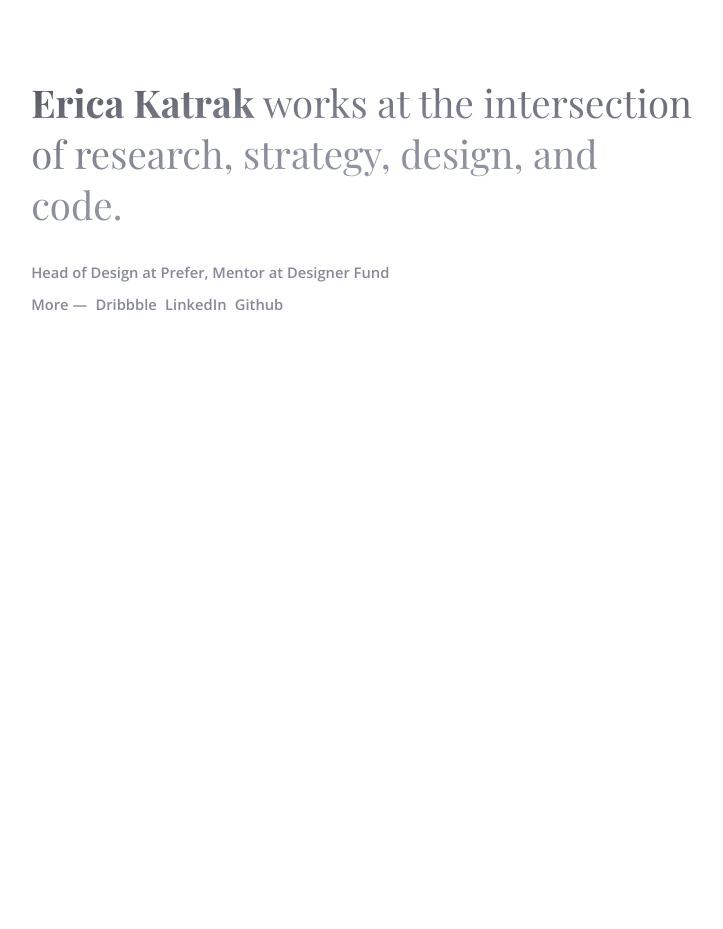
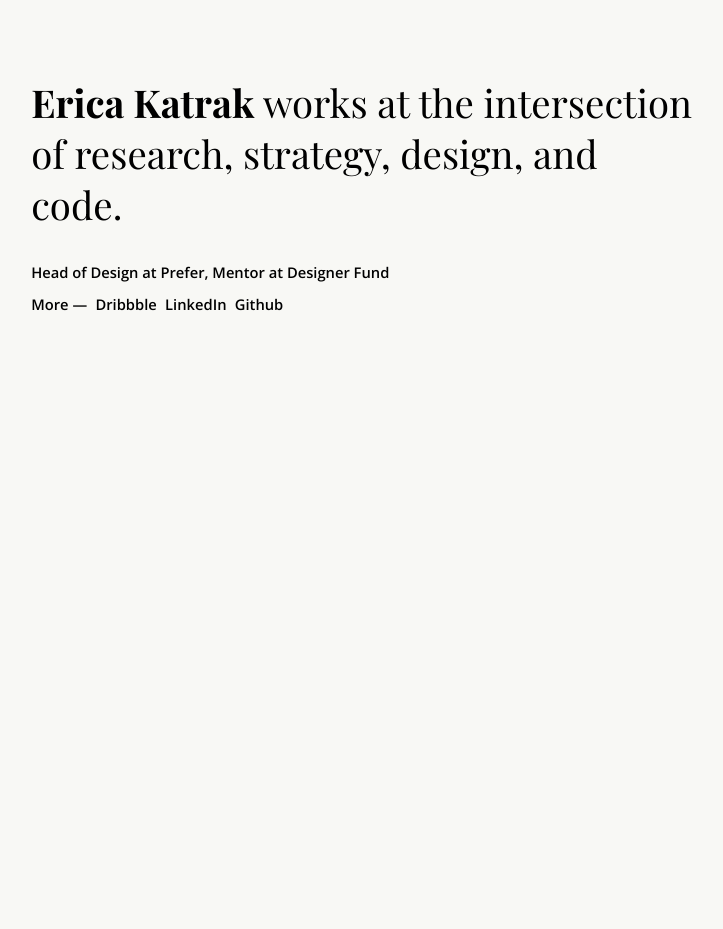
Before and after one commit to ericakatrak/ericakatrak.github.io, a Jekyll site: the page built from new.html, in a window 1280 px wide. Shown: the whole page, without its empty margins (276-999 px from the left). Built offline with Jekyll 4.4.1, drawn with Linux system fonts in a browser that asks for light colours; nearby versions of some CDN libraries.

Commit message:
style experiment

```diff
--- a/css/new.css
+++ b/css/new.css
@@ -24,8 +24,8 @@ html {
 }
 
 body {
-	color: #868a97;
-
+	background: #f8f8f5;
+	color: #000;
 	-moz-font-feature-settings: "liga=1, rlig=1, kern=1";
 	-ms-font-feature-settings: "liga" on, "rlig" on, "kern" on;
 	-o-font-feature-settings: "liga" on, "rlig" on, "kern" on;
@@ -41,7 +41,7 @@ section.intro {
 	margin: 6vw auto;
 }
 
-section.main-container {
+section.shots {
 	display: flex;
 	flex-direction: column;
 	position: relative;
@@ -54,15 +54,15 @@ h1 {
 	line-height: 4vw;
 	font-weight: 400;
 	font-family: "Playfair Display", serif;
+	color: #000;
 	padding-bottom: 2vw;
-
+/*
   -webkit-text-fill-color: transparent;
   -webkit-background-clip: text;
 	background-image: radial-gradient(#aaadba, #868a97, #303239);
 	background-size: 200% 200%;
 	background-position: 0 0;
-	animation: border 60s linear infinite, fade 2s ease-out -.65s;;
-  color: #303239;
+*/
 }
 
 h1 span {font-weight: 700;}
@@ -79,7 +79,7 @@ p {
 p:last-child {padding-bottom: 0;}
 
 a {
-	color: #868a97;
+	color: #000;
 	text-decoration: none;
 	white-space: nowrap;
 	position: relative;
@@ -119,10 +119,6 @@ a:hover:after {width: 100%;}
     position: relative;
     transition: all 0.6s cubic-bezier(0.165, 0.84, 0.44, 1);
     width: calc(50% - 40px);
-}
-.shots-container .shot-item:hover {
-    -webkit-transform: scale(1.1, 1.1);
-    transform: scale(1.1, 1.1);
 }
 
 .shots-container .shot-item .item {
--- a/new.html
+++ b/new.html
@@ -14,7 +14,7 @@ layout: newlayout
 		</p>
 	</section>
 
-	<section class="main-container">
+	<section class="shots">
     <ul class="shots-container"></ul>
   </section>
 
```
